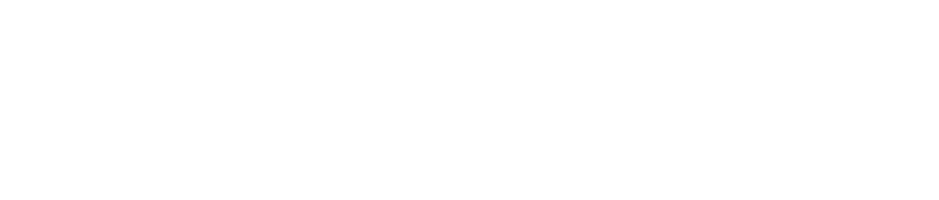
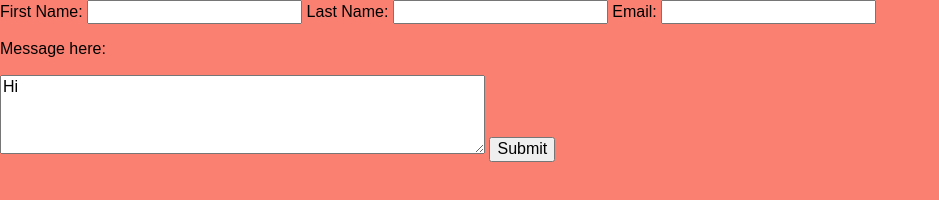
Before and after one commit to alasaave/hw_listeners_saavedra_alana, a plain HTML site: page index.html in a window 1280 px wide. Shown: the whole page, without its empty margins (0-939 px from the left). Drawn offline with Linux system fonts and the light colour scheme.

Commit message:
create basic HTML5 form

```diff
--- a/css/main.css
+++ b/css/main.css
@@ -0,0 +1,17 @@
+html {
+	box-sizing: border-box;
+}
+
+*, *::before, *::after {
+	box-sizing: inherit;
+}
+
+body {
+	background-color: salmon;
+}
+
+.container {
+	width: 100vw;
+	margin: auto;
+	display: block;
+}
--- a/index.html
+++ b/index.html
@@ -2,14 +2,30 @@
 <html lang="en">
 <head>
     <meta charset="utf-8">
-    <title></title>
+    <title>HW - Listeners</title>
     <meta name="description" content="">
 
     <link rel="stylesheet" href="css/vendor/normalize.min.css">
     <link rel="stylesheet" href="css/main.css">
 </head>
 <body>
+	<div class="container">
+		<form method="post" action="mailto:asaavedra@ufl.edu" id="form">
+		    <label for="firstname">First Name:</label>
+		    <input type="text" id="firstname" name="name" />
 
+		    <label for="lastname">Last Name:</label>
+		    <input type="text" id="lastname" name="name"/>
+
+			<label for="email">Email:</label>
+			<input type="text" id="email" name="email"/>
+
+			<p>Message here:</p>
+			<textarea id="comments" name="comments" rows="4" cols="50">Hi</textarea>
+
+			<input type="submit" id="submit" name="submit" value="Submit"/>
+		</form>
+	</div>
 
 
     <script src="js/main.js"></script>
```
